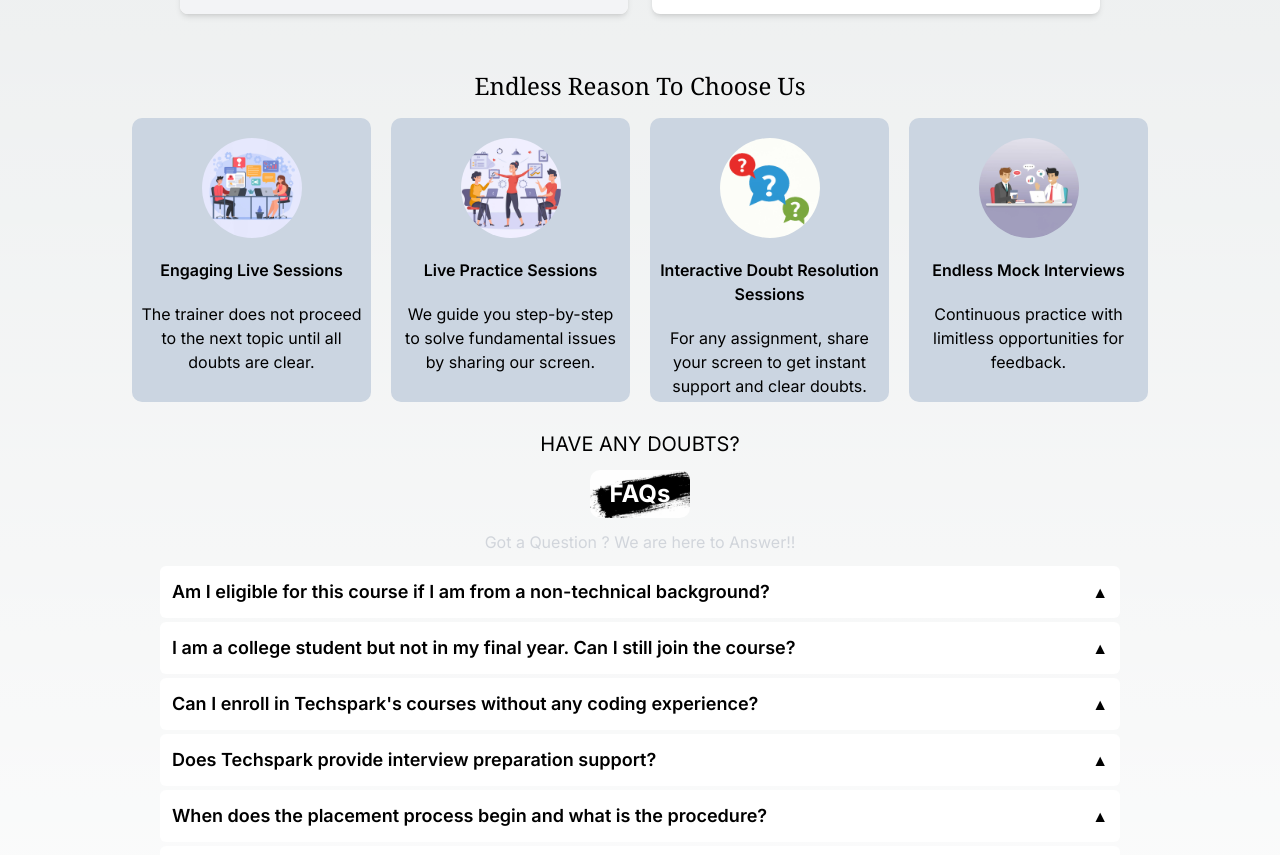
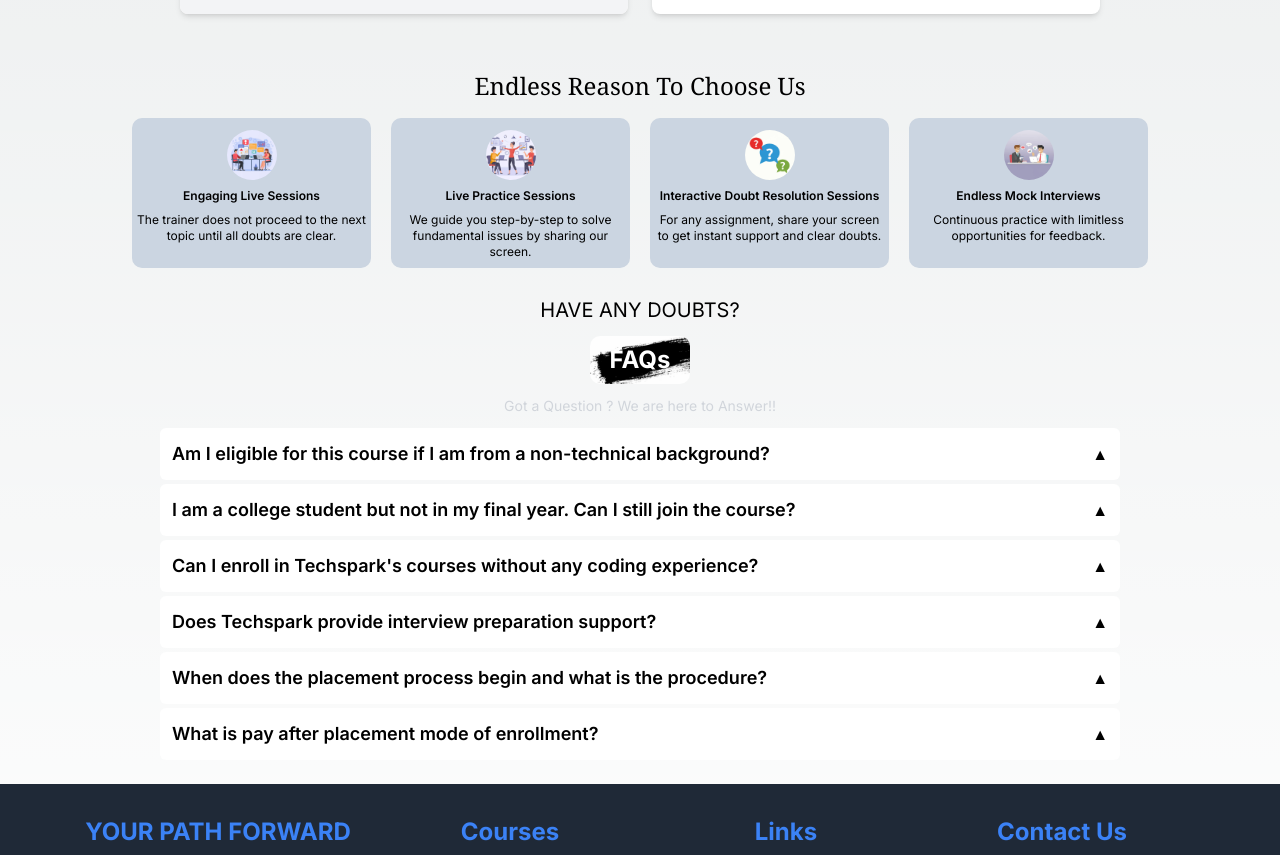
Before and after one commit to shubhamdixit863/techsparkfe, a Next.js app: page / in a window 1280 px wide. Shown: the part 1832-2687 px from the top of the page. Built offline with nearby package versions, Linux system fonts and the light colour scheme.

Commit message:
responsive

```diff
--- a/src/app/components/FAQAccordion.js
+++ b/src/app/components/FAQAccordion.js
@@ -72,7 +72,7 @@ const FAQAccordion = () => {
         FAQs
       </h1>
     </div>
-    <h2 className="text-center text-gray-300 mb-3">Got a Question ? We are here to Answer!!</h2>
+    <h2 className="text-center text-gray-300 mb-3 sm:text-sm">Got a Question ? We are here to Answer!!</h2>
       </div>
       {faqs.map((faq, index) => (
         <div key={faq.id} className="mb-2 text-black md:w-3/4 mx-auto rounded-md sm:my-1">
--- a/src/app/components/card/FeatureCard.js
+++ b/src/app/components/card/FeatureCard.js
@@ -3,20 +3,22 @@ import React from 'react'
 const FeatureCard = ({feature}) => {
     const { imageSrc, title, description } = feature;
   return (
-    <div className=" md:mb-4 sm:mb-1 bg-slate-300 rounded-md common_card px-2 mx-1">
+
+<div className="md:mb-4 sm:mb-1 sm:text-xs bg-slate-300 rounded-md common_card p-1 mx-1">
   <div className="card text-black rounded-md">
     <img
       src={imageSrc}
-        className="card-img-top mx-auto d-block my-5"
+      className="card-img-top mx-auto d-block my-2"
       alt="Card Image"
-        style={{ borderRadius: '50%', width: '100px', height: '100px', textAlign: 'center' }}
+      style={{ borderRadius: '50%', width: '50px', height: '50px', textAlign: 'center' }}
     />
     <div className="card-body">
-        <h5 className="card-title text-center font-semibold">{title}</h5>
-        <p className="card-text text-center mt-5 my-1 whitespace-pre-wrap">{description}</p>
+      <h5 className="card-title text-center font-semibold text-xs">{title}</h5>
+      <p className="card-text text-center sm:text-xs mt-2 mb-1 whitespace-pre-wrap">{description}</p>
     </div>
   </div>
 </div>
+
   )
 }
 
```
Lines whose indentation alone changed are shown as unchanged.
